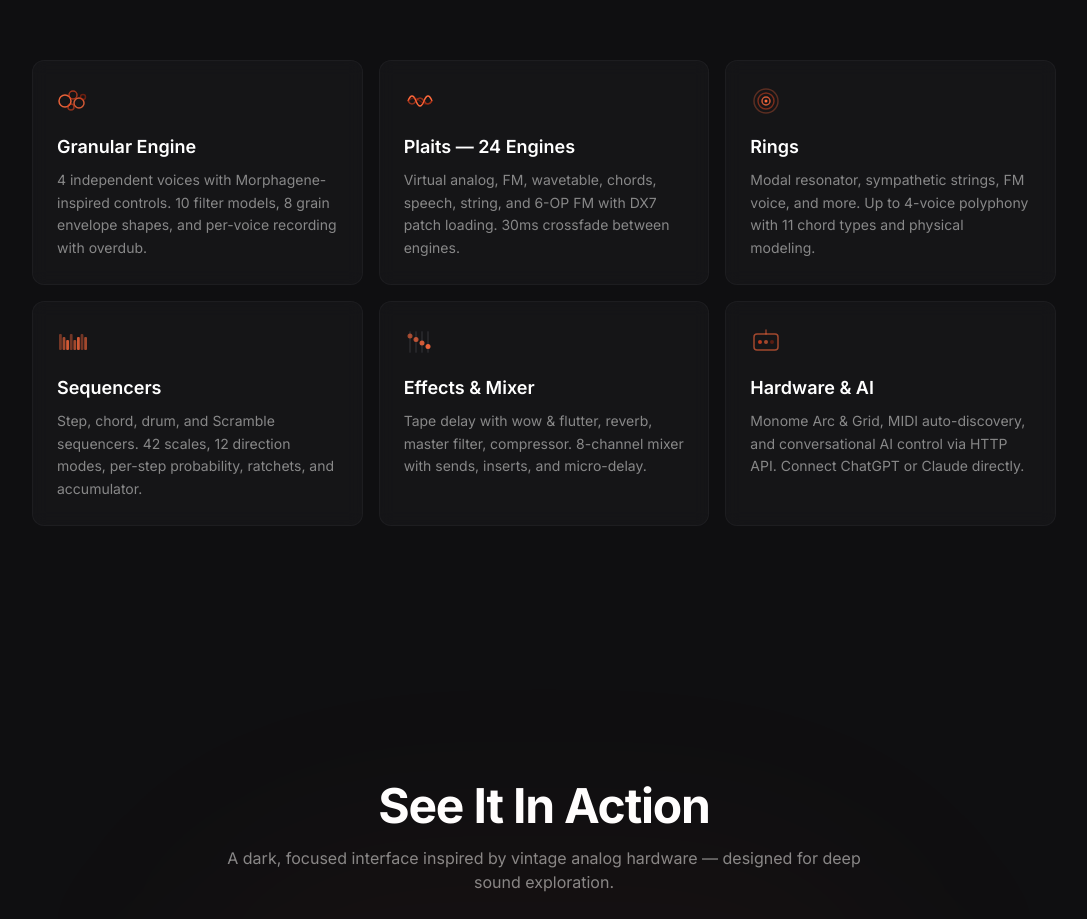
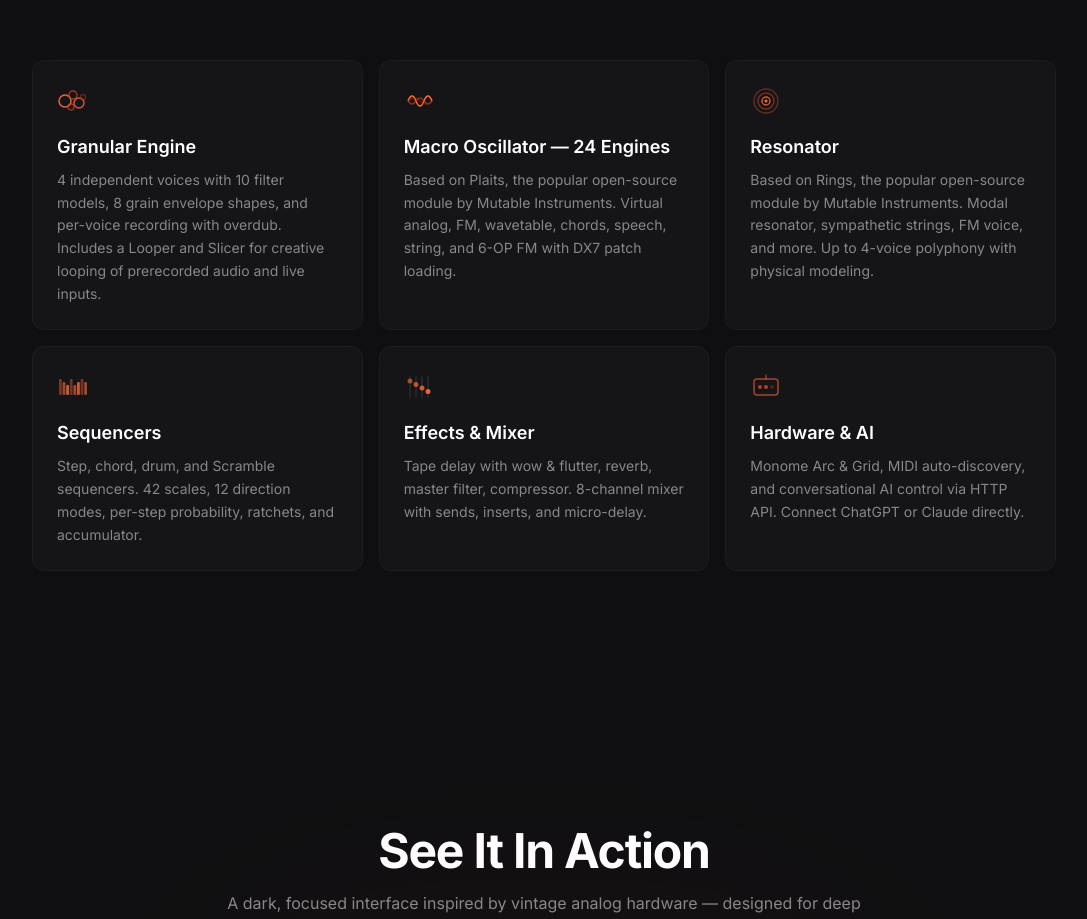
Before and after one commit to azsmith/grainulator-website, a Next.js app: page / in a window 1280 px wide. Shown: the part 1360-2279 px from the top of the page, without its empty margins (96-1183 px from the left). Built offline with nearby package versions, Linux system fonts and the light colour scheme.

Commit message:
content: update synth labels and feature descriptions
Rename Plaits/Rings to Macro Oscillator/Resonator with Mutable
Instruments attribution, remove Morphagene reference, add Looper
and Slicer to granular engine description.

Co-Authored-By: Claude Opus 4.6 <noreply@anthropic.com>

```diff
--- a/components/Features.tsx
+++ b/components/Features.tsx
@@ -6,7 +6,7 @@ const features = [
   {
     title: "Granular Engine",
     description:
-      "4 independent voices with Morphagene-inspired controls. 10 filter models, 8 grain envelope shapes, and per-voice recording with overdub.",
+      "4 independent voices with 10 filter models, 8 grain envelope shapes, and per-voice recording with overdub. Includes a Looper and Slicer for creative looping of prerecorded audio and live inputs.",
     icon: (
       <svg viewBox="0 0 32 32" fill="none" className="h-8 w-8">
         <circle cx="8" cy="16" r="6" stroke="#FF6A3D" strokeWidth="1.5" opacity="0.9" />
@@ -18,9 +18,9 @@ const features = [
     ),
   },
   {
-    title: "Plaits — 24 Engines",
+    title: "Macro Oscillator — 24 Engines",
     description:
-      "Virtual analog, FM, wavetable, chords, speech, string, and 6-OP FM with DX7 patch loading. 30ms crossfade between engines.",
+      "Based on Plaits, the popular open-source module by Mutable Instruments. Virtual analog, FM, wavetable, chords, speech, string, and 6-OP FM with DX7 patch loading.",
     icon: (
       <svg viewBox="0 0 32 32" fill="none" className="h-8 w-8">
         <path d="M4 16 Q8 6, 12 16 T20 16 T28 16" stroke="#FF6A3D" strokeWidth="1.5" fill="none" />
@@ -30,9 +30,9 @@ const features = [
     ),
   },
   {
-    title: "Rings",
+    title: "Resonator",
     description:
-      "Modal resonator, sympathetic strings, FM voice, and more. Up to 4-voice polyphony with 11 chord types and physical modeling.",
+      "Based on Rings, the popular open-source module by Mutable Instruments. Modal resonator, sympathetic strings, FM voice, and more. Up to 4-voice polyphony with physical modeling.",
     icon: (
       <svg viewBox="0 0 32 32" fill="none" className="h-8 w-8">
         <circle cx="16" cy="16" r="12" stroke="#FF6A3D" strokeWidth="1.5" opacity="0.3" />
```
